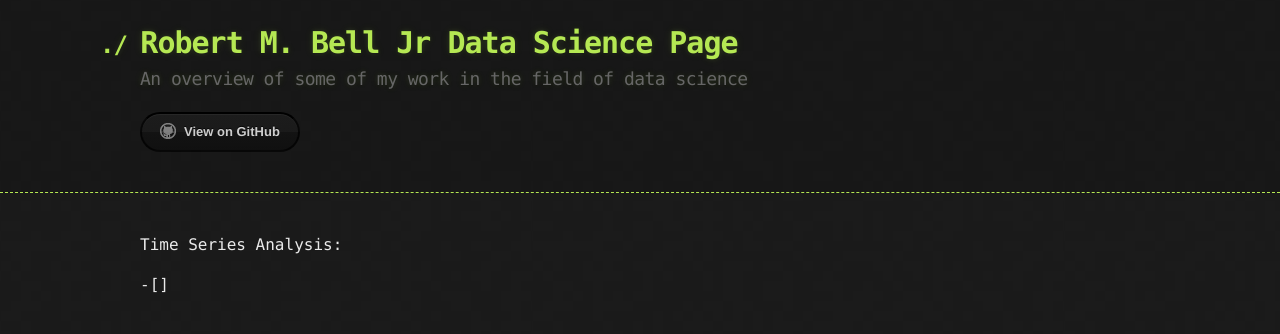
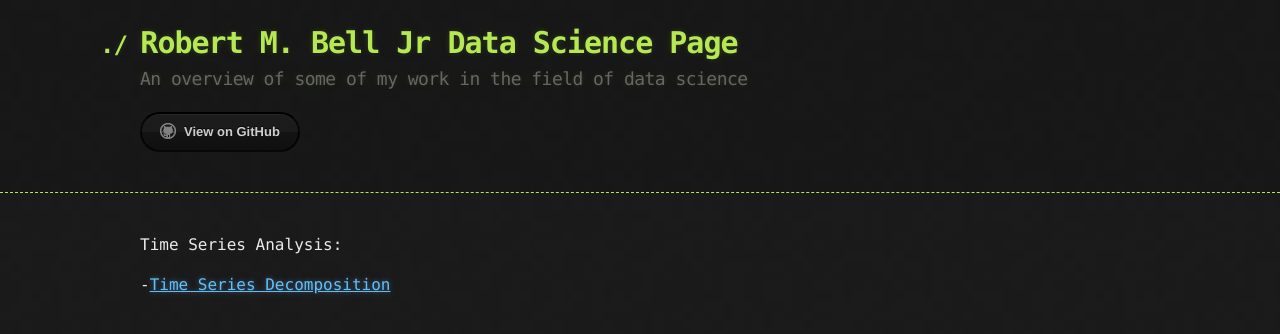
Before and after one commit to robertbell33wp/robertbell33wp.github.io, a Jekyll site: the page built from index.md, in a window 1280 px wide. Shown: the top 334 px of the page. Built offline with Jekyll 4.4.1, drawn with Linux system fonts in a browser that asks for light colours; our own code applies the rules of GitHub Pages for plain Markdown files.

Commit message:
Update index.md

```diff
--- a/index.md
+++ b/index.md
@@ -5,4 +5,4 @@ description: An overview of some of my work in the field of data science
 
 Time Series Analysis:
 
--[]
+-[Time Series Decomposition](/timeseriesdecom/index.md)
```
